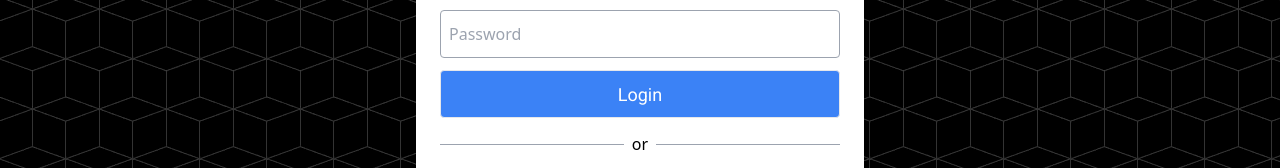
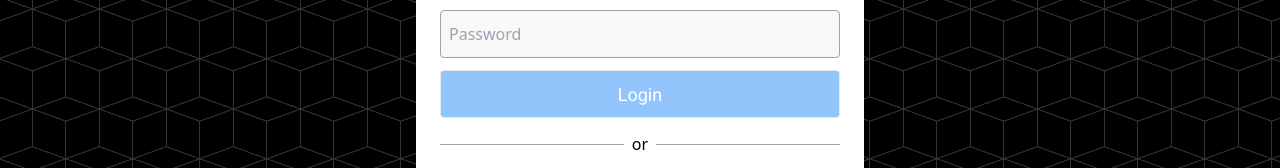
Before and after one commit to jimkk159/Blog, a React (Create React App) app in the folder frontend/: page /auth in a window 1280 px wide. Shown: the part 404-572 px from the top of the page. Built offline with nearby package versions, Linux system fonts and the light colour scheme; a web font is replaced by a local one.

Commit message:
feat: add client form validate

```diff
--- a/frontend/package.json
+++ b/frontend/package.json
@@ -28,6 +28,7 @@
     "rehype-rewrite": "^3.0.6",
     "rehype-sanitize": "^5.0.1",
     "uuid": "^9.0.0",
+    "validator": "^13.9.0",
     "web-vitals": "^2.1.4"
   },
   "scripts": {
--- /dev/null
+++ b/frontend/src/components/UI/Input.jsx
@@ -0,0 +1,45 @@
+import { useEffect } from "react";
+
+//Custom Hook
+import { useInput } from "../../hooks/form-hook";
+
+function Input({
+  type,
+  name,
+  onInput,
+  validators,
+  placeholder,
+  initalValue,
+  errorMessage,
+}) {
+  const { inputState, changeHandler, blurHandler } = useInput(
+    initalValue,
+    validators
+  );
+  const isAlarm = !inputState.isValid && inputState.isTouched;
+
+  const { value, isValid } = inputState; //prevend useEffect change by isTouched
+  useEffect(() => {
+    onInput(name, value, isValid);
+  }, [name, onInput, value, isValid]);
+
+  return (
+    <>
+      <input
+        id={name}
+        type={type}
+        name={name}
+        className={`m-0 my-1.5 box-border h-12 w-full overflow-ellipsis rounded border border-gray-400 bg-[#f8f8f8] px-2 py-2.5 text-base outline-none focus:border-[#510077] focus:bg-[#ebebeb] ${
+          isAlarm && "border-[#FF0000]"
+        }`}
+        placeholder={placeholder}
+        value={inputState.value}
+        onChange={changeHandler}
+        onBlur={blurHandler}
+      />
+      {isAlarm && <p className="text-[#FF0000]">{errorMessage}</p>}
+    </>
+  );
+}
+
+export default Input;
--- /dev/null
+++ b/frontend/src/hooks/form-hook.js
@@ -0,0 +1,104 @@
+import { useReducer, useCallback } from "react";
+
+// --------------------------- Input -----------------------------
+const inputReducer = (state, action) => {
+  switch (action.type) {
+    case "CHANGE":
+      return {
+        ...state,
+        value: action.value,
+        isValid: action.validators(action.value),
+      };
+    case "TOUCH":
+      return { ...state, isTouched: true };
+    default:
+      return state;
+  }
+};
+
+export function useInput(initalValue, validators) {
+  const [inputState, dispatch] = useReducer(inputReducer, {
+    value: initalValue || "",
+    isTouched: false, //Check the user touch the input or not
+    isValid: false, //Check the the input is valid after user has touched
+  });
+
+  const changeHandler = useCallback(
+    (event) =>
+      dispatch({
+        type: "CHANGE",
+        value: event.target.value,
+        validators,
+      }),
+    [validators]
+  );
+
+  const blurHandler = useCallback(() => dispatch({ type: "TOUCH" }), []);
+
+  return { inputState, changeHandler, blurHandler };
+}
+
+const checkFormIsValid = (obj) => {
+  for (const key in obj) {
+    if (!obj[key].isValid) {
+      return false;
+    }
+  }
+  return true;
+};
+
+// --------------------------- Form -----------------------------
+const formReducer = (state, action) => {
+  switch (action.type) {
+    case "INPUT_CHANGE":
+      const inputs = {
+        ...state.inputs,
+        [action.name]: { value: action.value, isValid: action.isValid },
+      };
+
+      return {
+        ...state,
+        inputs: {
+          ...state.inputs,
+          [action.name]: { value: action.value, isValid: action.isValid },
+        },
+        isValid: checkFormIsValid(inputs),
+      };
+    case "SET_DATA":
+      return { inputs: action.inputs, isValid: action.formIsValid };
+    default:
+      return state;
+  }
+};
+
+export default function useForm(initialInputs) {
+  const [formState, dispatch] = useReducer(formReducer, {
+    inputs: initialInputs,
+    isValid: false,
+  });
+
+  //Check Form is valid
+  const inputHandler = useCallback(
+    (name, value, isValid) =>
+      dispatch({
+        type: "INPUT_CHANGE",
+        name,
+        value,
+        isValid,
+      }),
+    []
+  );
+
+  //Set Form data
+  const setFormData = useCallback(
+    (inputData, formValidity) =>
+      dispatch({
+        type: "SET_DATA",
+        inputs: inputData,
+        formIsValid: formValidity,
+      }),
+    []
+  );
+
+  return { formState, inputHandler, setFormData };
+}
--- a/frontend/src/routes/pages/Auth/Auth.jsx
+++ b/frontend/src/routes/pages/Auth/Auth.jsx
@@ -1,3 +1,5 @@
+import validator from "validator";
+import { useCallback } from "react";
 import store from "../../../store";
 import { authActions } from "../../../store/auth-slice";
 import { GoogleLoginButton } from "react-social-login-buttons";
@@ -9,12 +11,20 @@ import {
   useActionData,
   useSearchParams,
 } from "react-router-dom";
-import { useCallback } from "react";
+import Input from "../../../components/UI/Input";
+import useForm from "../../../hooks/form-hook";
 
 function Auth() {
   const [searchParams] = useSearchParams();
   const isSignup = searchParams.get("mode") === "signup";
   const data = useActionData();
+  const { formState, inputHandler } = useForm(
+    {
+      email: { value: "", isValid: false },
+      password: { value: "", isValid: false },
+    },
+    false
+  );
 
   // TODO
   const googleHandler = useCallback((event) => {
@@ -36,41 +46,46 @@ function Auth() {
           {isSignup ? "Sign up" : "Login"}
         </p>
         {isSignup && (
-          <input
-            id="name"
+          <Input
             type="text"
             name="name"
-            required
-            className="m-0 my-1 box-border h-12 overflow-ellipsis rounded border border-gray-400 px-2 py-2.5 text-base focus:outline-gray-400"
             placeholder="Name"
+            errorMessage={"Please enter your name."}
+            onInput={inputHandler}
+            validators={(e) => !validator.isEmpty(e)}
           />
         )}
-        <input
+        <Input
           type="email"
           name="email"
-          required
-          className="m-0 my-1.5 box-border h-12 overflow-ellipsis rounded border border-gray-400 px-2 py-2.5 text-base focus:outline-gray-400"
           placeholder="Email"
+          errorMessage={"Please enter a valid email."}
+          onInput={inputHandler}
+          validators={validator.isEmail}
         />
-        <input
+        <Input
           type="password"
           name="password"
-          className="m-0 my-1.5 box-border h-12 overflow-ellipsis rounded border border-gray-400 px-2 py-2.5 text-base focus:outline-gray-400"
-          required
           placeholder="Password"
+          errorMessage={"Please enter at least 6 characters."}
+          onInput={inputHandler}
+          validators={(e) => e.length >= 6}
         />
         {isSignup && (
-          <input
+          <Input
             type="password"
             name="confirmPassword"
             className="m-0 my-1.5 box-border h-12 overflow-ellipsis rounded border border-gray-400 px-2 py-2.5 text-base focus:outline-gray-400"
-            required
             placeholder="Password again"
+            errorMessage={"Please enter at least 6 characters."}
+            onInput={inputHandler}
+            validators={(e) => e.length >= 6}
           />
         )}
         <button
           type="submit"
-          className="m-0 my-1.5 box-border h-12 rounded border bg-blue-500 px-2 py-2.5 text-center font-roboto text-lg text-white"
+          disabled={!formState.isValid}
+          className="m-0 my-1.5 box-border h-12 rounded border bg-blue-500 px-2 py-2.5 text-center font-roboto text-lg text-white disabled:bg-blue-300"
         >
           {isSignup ? "Sign up" : "Login"}
         </button>
--- a/frontend/src/routes/pages/User/ProfileRoot.jsx
+++ b/frontend/src/routes/pages/User/ProfileRoot.jsx
@@ -1,5 +1,5 @@
 import * as authHelper from "../../../utils/auth";
-import { json, defer, Outlet, redirect } from "react-router-dom";
+import { defer, Outlet, redirect } from "react-router-dom";
 
 function ProfileRoot() {
   return <Outlet />;
```
Also changed, not shown: 1 other file (tests, documents, lock files or other folders).
